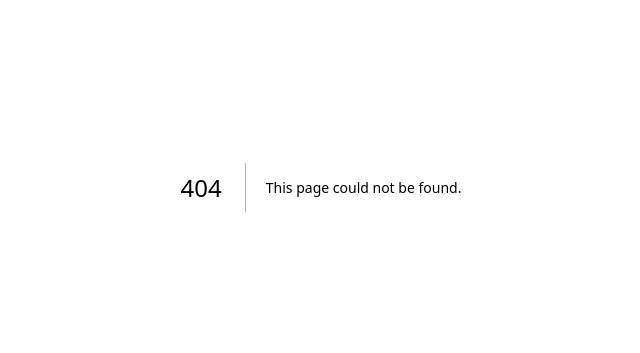
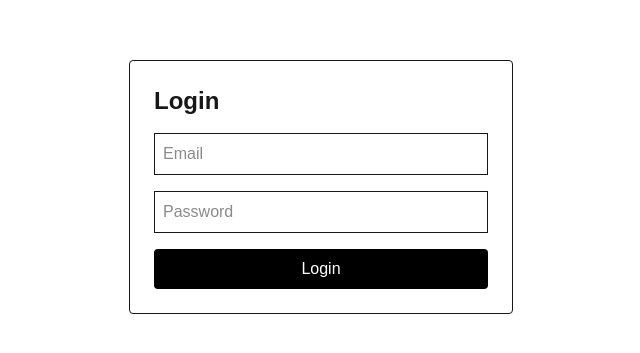
Before and after one commit to sejaljais09/smart-erp, a Next.js app: page /login in a window 1280 px wide. Before the commit this address had no page. Shown: the part 213-566 px from the top of the page, without its empty margins (319-959 px from the left). Built offline with nearby package versions, Linux system fonts and the light colour scheme.

Commit message:
Implement authentication and user management

```diff
--- /dev/null
+++ b/app/api/auth/[...nextauth]/route.ts
@@ -0,0 +1,3 @@
+import { handlers } from "@/lib/auth";
+
+export const { GET, POST } = handlers;
--- /dev/null
+++ b/app/dashboard/page.tsx
@@ -0,0 +1,22 @@
+import { auth } from "@/lib/auth";
+import { redirect } from "next/navigation";
+
+export default async function Dashboard() {
+  const session = await auth();
+
+  if (!session) {
+    redirect("/login");
+  }
+
+  return (
+    <div className="p-10">
+      <h1 className="text-3xl font-bold">
+        SmartERP Dashboard
+      </h1>
+
+      <p>
+        Welcome {session.user?.name}
+      </p>
+    </div>
+  );
+}
--- a/app/layout.tsx
+++ b/app/layout.tsx
@@ -1,6 +1,7 @@
 import type { Metadata } from "next";
 import { Geist, Geist_Mono } from "next/font/google";
 import "./globals.css";
+import Providers from "./providers";
 
 const geistSans = Geist({
   variable: "--font-geist-sans",
@@ -27,7 +28,11 @@ export default function RootLayout({
       lang="en"
       className={`${geistSans.variable} ${geistMono.variable} h-full antialiased`}
     >
-      <body className="min-h-full flex flex-col">{children}</body>
+      <body className="min-h-full flex flex-col">
+        <Providers>
+          {children}
+        </Providers>
+      </body>
     </html>
   );
 }
--- /dev/null
+++ b/app/login/page.tsx
@@ -0,0 +1,69 @@
+"use client";
+
+import { signIn } from "next-auth/react";
+import { useState } from "react";
+
+export default function LoginPage() {
+  const [email, setEmail] = useState("");
+  const [password, setPassword] = useState("");
+
+  async function handleLogin(
+    e: React.FormEvent
+  ) {
+    e.preventDefault();
+
+    const result = await signIn(
+      "credentials",
+      {
+        email,
+        password,
+        redirect: false,
+      }
+    );
+
+    if (result?.ok) {
+      window.location.href = "/dashboard";
+    } else {
+      alert("Invalid credentials");
+    }
+  }
+
+  return (
+    <div className="flex min-h-screen items-center justify-center">
+      <form
+        onSubmit={handleLogin}
+        className="flex flex-col gap-4 border p-6 rounded w-96"
+      >
+        <h1 className="text-2xl font-bold">
+          Login
+        </h1>
+
+        <input
+          type="email"
+          placeholder="Email"
+          className="border p-2"
+          value={email}
+          onChange={(e) =>
+            setEmail(e.target.value)
+          }
+        />
+
+        <input
+          type="password"
+          placeholder="Password"
+          className="border p-2"
+          value={password}
+          onChange={(e) =>
+            setPassword(e.target.value)
+          }
+        />
+
+        <button
+          className="bg-black text-white p-2 rounded"
+        >
+          Login
+        </button>
+      </form>
+    </div>
+  );
+}
--- /dev/null
+++ b/app/providers.tsx
@@ -0,0 +1,15 @@
+"use client";
+
+import { SessionProvider } from "next-auth/react";
+
+export default function Providers({
+  children,
+}: {
+  children: React.ReactNode;
+}) {
+  return (
+    <SessionProvider>
+      {children}
+    </SessionProvider>
+  );
+}
--- /dev/null
+++ b/lib/auth.ts
@@ -0,0 +1,78 @@
+import NextAuth from "next-auth";
+import Credentials from "next-auth/providers/credentials";
+import { prisma } from "@/lib/prisma";
+import bcrypt from "bcrypt";
+
+export const { handlers, signIn, signOut, auth } =
+  NextAuth({
+    session: {
+      strategy: "jwt",
+    },
+
+    providers: [
+      Credentials({
+        credentials: {
+          email: {},
+          password: {},
+        },
+        callbacks: {
+  async jwt({ token, user }) {
+    if (user) {
+      token.id = user.id;
+    }
+    return token;
+  },
+
+  async session({ session, token }) {
+    if (session.user) {
+      (session.user as any).id = token.id;
+    }
+    return session;
+  },
+},
+
+        async authorize(credentials) {
+  console.log("========== LOGIN ATTEMPT ==========");
+
+  const email = credentials?.email as string;
+  const password = credentials?.password as string;
+
+  console.log("EMAIL:", email);
+
+  const user = await prisma.user.findUnique({
+    where: { email },
+  });
+
+  console.log("USER FOUND:", !!user);
+
+  if (!user) {
+    console.log("USER DOES NOT EXIST");
+    return null;
+  }
+
+  const isValid = await bcrypt.compare(
+    password,
+    user.passwordHash
+  );
+
+  console.log("PASSWORD VALID:", isValid);
+
+  if (!isValid) {
+    return null;
+  }
+
+  console.log("LOGIN SUCCESS");
+
+  return {
+    id: user.id,
+    name: user.name,
+    email: user.email,
+  };
+}
+      }),
+    ],
+
+    pages: {
+      signIn: "/login",
+    },
+  });
--- a/package.json
+++ b/package.json
@@ -9,10 +9,11 @@
     "lint": "eslint"
   },
   "dependencies": {
+    "@auth/prisma-adapter": "^2.11.2",
     "@prisma/client": "^6.19.3",
     "bcrypt": "^6.0.0",
     "next": "16.2.9",
-    "next-auth": "^4.24.14",
+    "next-auth": "^5.0.0-beta.31",
     "prisma": "^6.19.3",
     "react": "19.2.4",
     "react-dom": "19.2.4"
```
Also changed, not shown: 2 other files (tests, documents, lock files or other folders).
